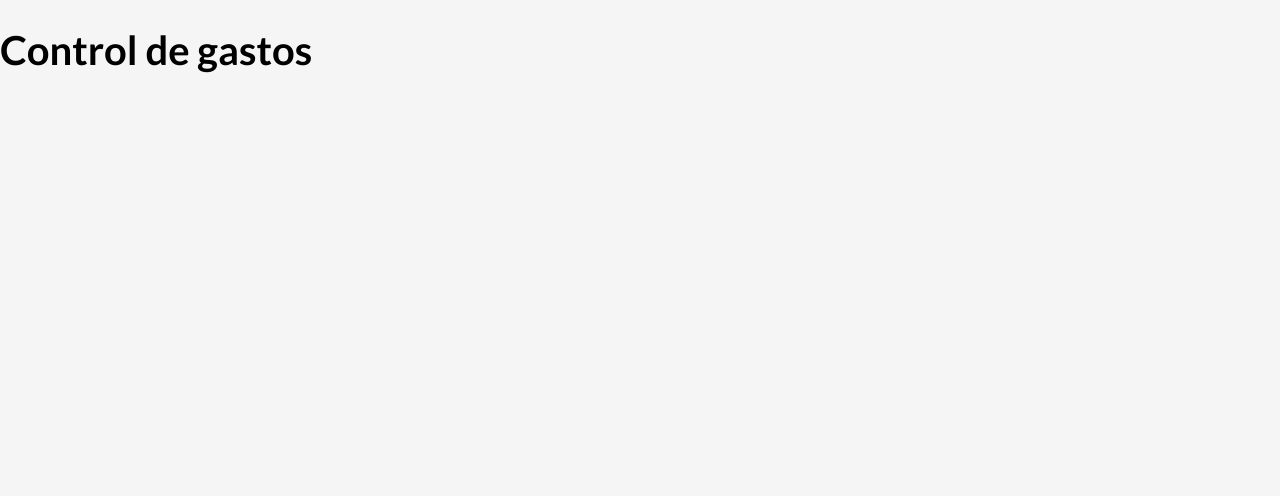
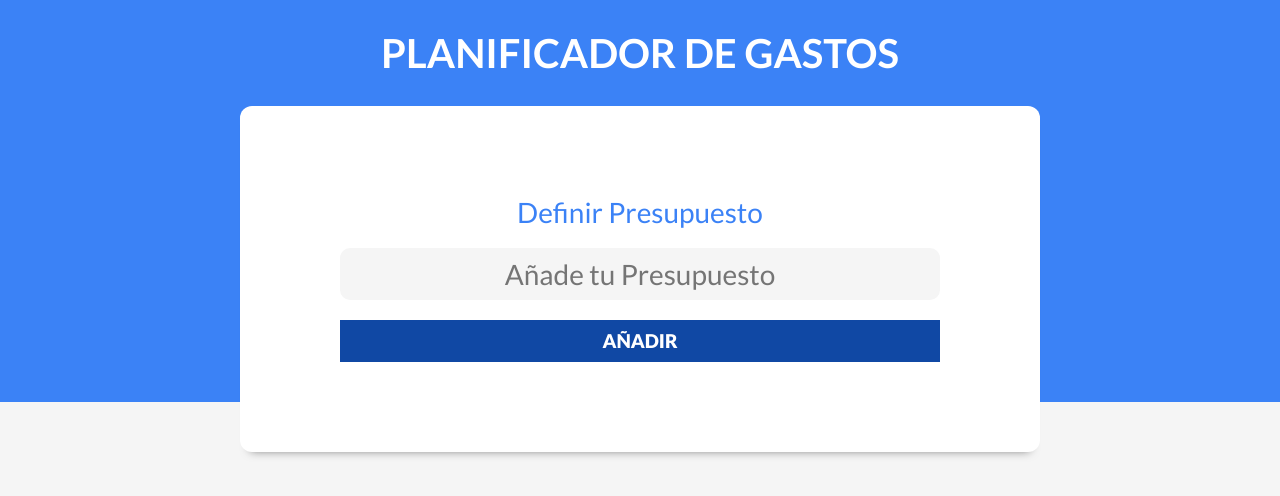
Before and after one commit to martin0123478/React-Gastos, a React (Vite) app: page / in a window 1280 px wide. Shown: the top 496 px of the page. Built offline with nearby package versions, Linux system fonts and the light colour scheme.

Commit message:
Creando componente de header y nuevo presupuesto

```diff
--- a/src/App.jsx
+++ b/src/App.jsx
@@ -1,11 +1,13 @@
 import { useState } from 'react'
-
+import Header from './components/Header'
 
 function App() {
 
 
   return (
-    <h1>Control de gastos</h1>
+    <div>
+      <Header/>
+    </div>
   )
 }
 
--- /dev/null
+++ b/src/components/Header.jsx
@@ -0,0 +1,13 @@
+import React from 'react'
+import NuevoPresupuesto from './NuevoPresupuesto'
+
+const Header = () => {
+  return (
+    <header>
+        <h1>Planificador de Gastos</h1>
+        <NuevoPresupuesto/>
+    </header>
+  )
+}
+
+export default Header
--- /dev/null
+++ b/src/components/NuevoPresupuesto.jsx
@@ -0,0 +1,21 @@
+import React from 'react'
+
+const NuevoPresupuesto = () => {
+  return (
+    <div className='contenedor-presupuesto contenedor sombra'>
+        <form className='formulario'>
+            <div className='campo'>
+                <label>Definir Presupuesto</label>
+                <input
+                    className='nuevo-presupuesto'
+                    type="text"
+                    placeholder='Añade tu Presupuesto'
+                />
+            </div>
+            <input type="submit" value="Añadir" />
+        </form>
+    </div>
+  )
+}
+
+export default NuevoPresupuesto
```
